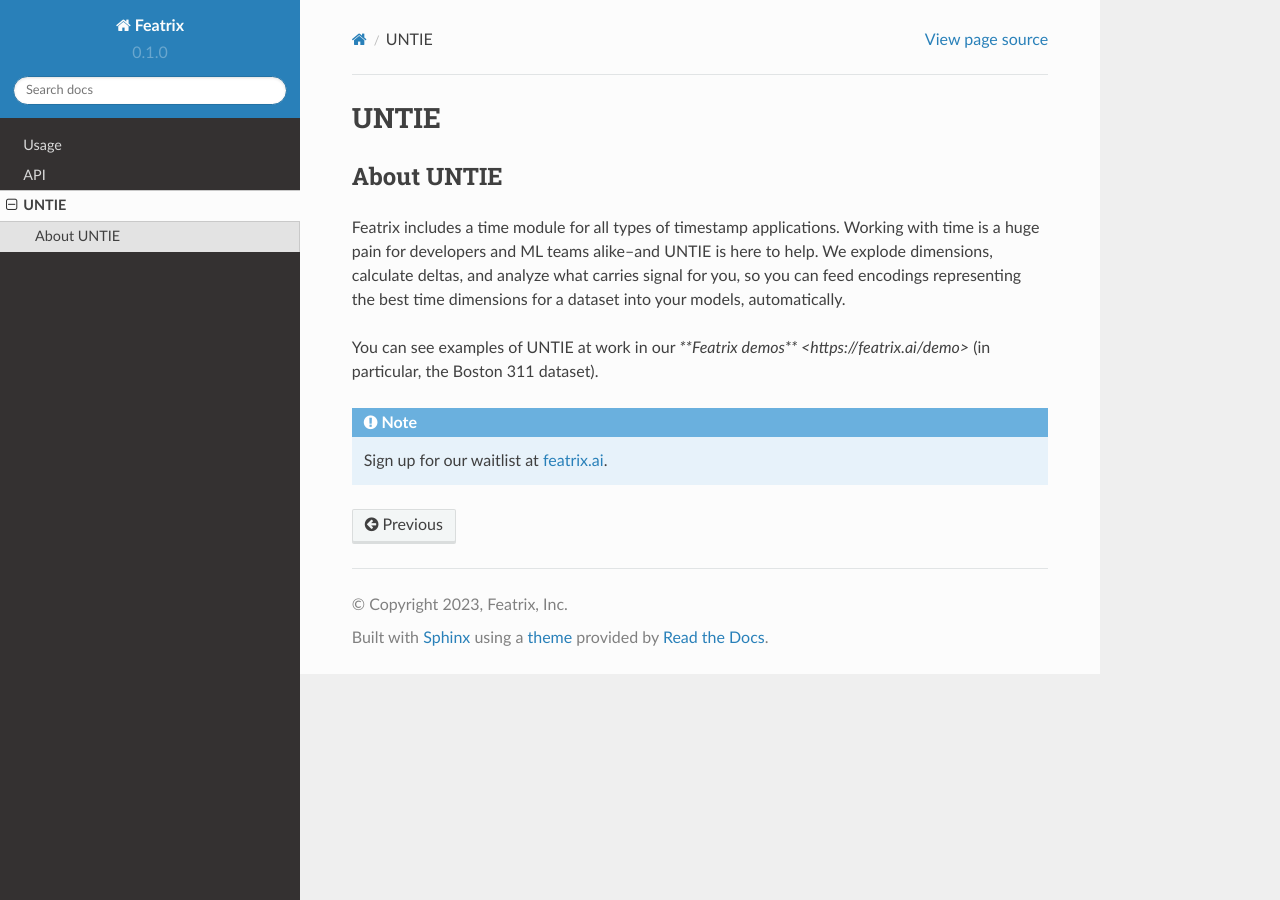
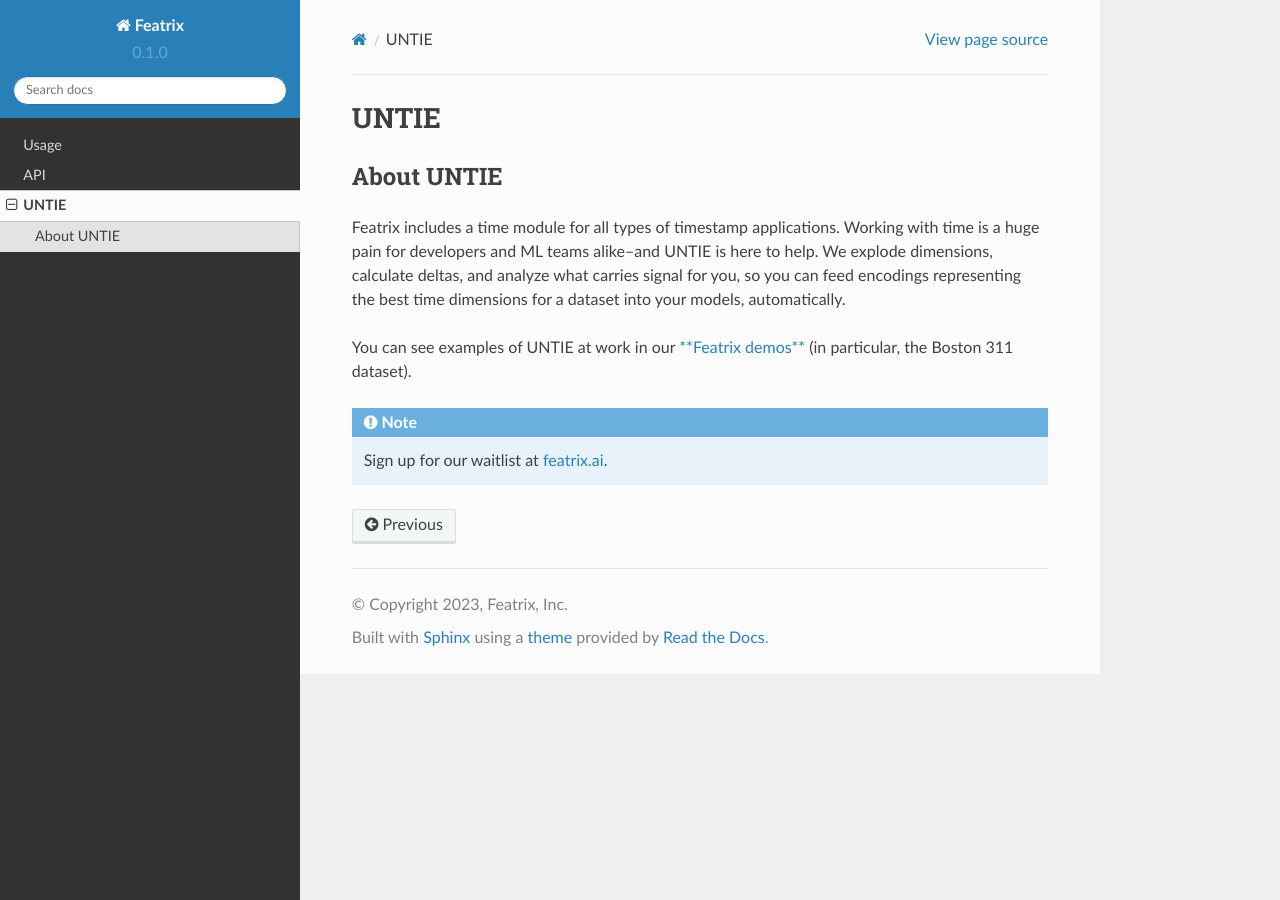
Before and after one commit to Featrix/docs, a Sphinx documentation site: the page built from docs/source/UNTIE.rst, in a window 1280 px wide. Built offline with Sphinx 7.4.7 and the Read the Docs theme 2.0.0, drawn with Linux system fonts in a browser that asks for light colours.

Commit message:
fix link

```diff
--- a/docs/source/UNTIE.rst
+++ b/docs/source/UNTIE.rst
@@ -11,7 +11,7 @@
 
 Featrix includes a time module for all types of timestamp applications. Working with time is a huge pain for developers and ML teams alike--and UNTIE is here to help. We explode dimensions, calculate deltas, and analyze what carries signal for you, so you can feed encodings representing the best time dimensions for a dataset into your models, automatically.
 
-You can see examples of UNTIE at work in our `**Featrix demos** <https://featrix.ai/demo>` (in particular, the Boston 311 dataset).
+You can see examples of UNTIE at work in our `**Featrix demos** <https://featrix.ai/demo>`_ (in particular, the Boston 311 dataset).
 
 
 .. note::
```
